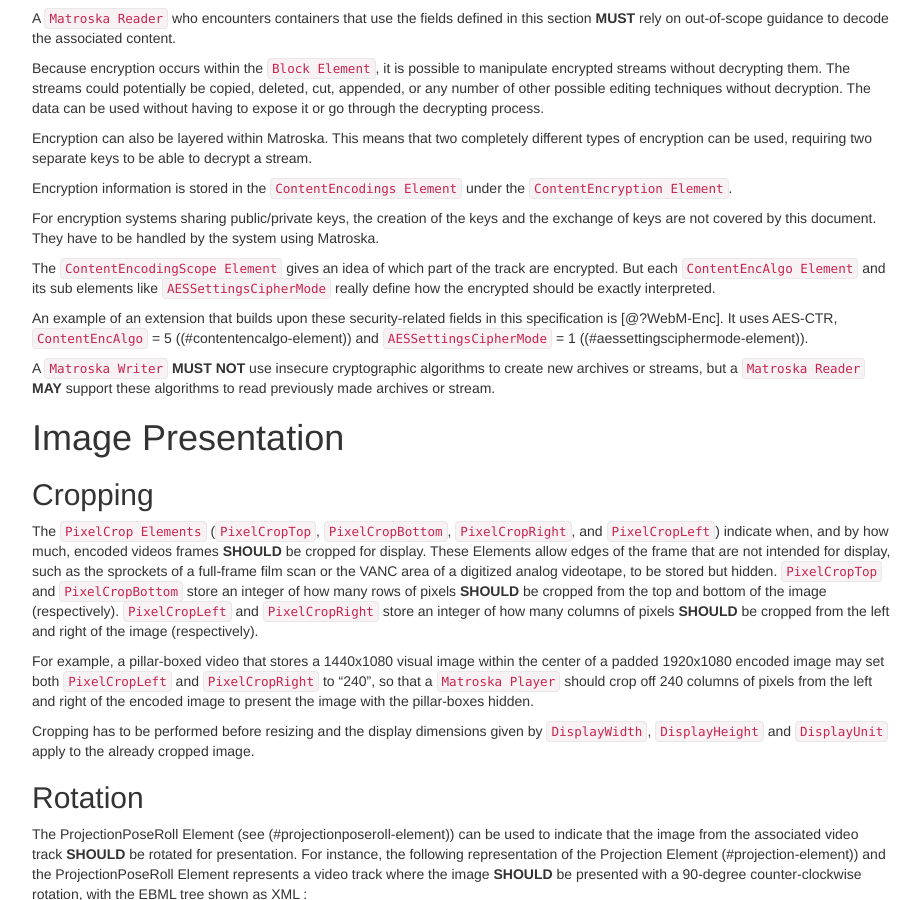
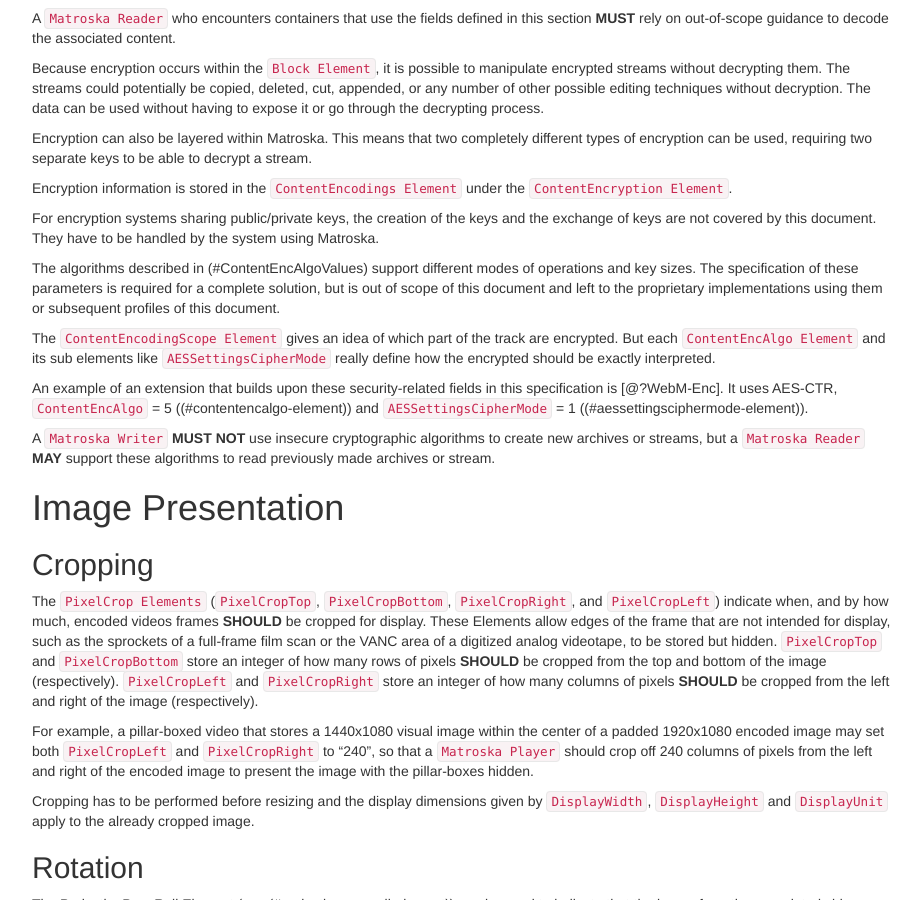
Before and after one commit to ietf-wg-cellar/matroska-specification, a Jekyll site: the page built from notes.md, in a window 1280 px wide and 900 px high, scrolled down 10975 px. Shown: the whole window, without its empty margins (273-1194 px from the left). Built offline with Jekyll 4.4.1, drawn with Linux system fonts in a browser that asks for light colours; our own code applies the rules of GitHub Pages for plain Markdown files.

Commit message:
Mention that the key sizes is unknown in Matroska and handled outside of it

```diff
--- a/notes.md
+++ b/notes.md
@@ -700,6 +700,12 @@
 For encryption systems sharing public/private keys, the creation of the keys and the exchange of keys
 are not covered by this document. They have to be handled by the system using Matroska.
 
+The algorithms described in (#ContentEncAlgoValues) support
+different modes of operations and key sizes.  The specification of these
+parameters is required for a complete solution, but is out of scope of this
+document and left to the proprietary implementations using them or subsequent
+profiles of this document.
+
 The `ContentEncodingScope Element` gives an idea of which part of the track are encrypted.
 But each `ContentEncAlgo Element` and its sub elements like `AESSettingsCipherMode` really
 define how the encrypted should be exactly interpreted.
```
